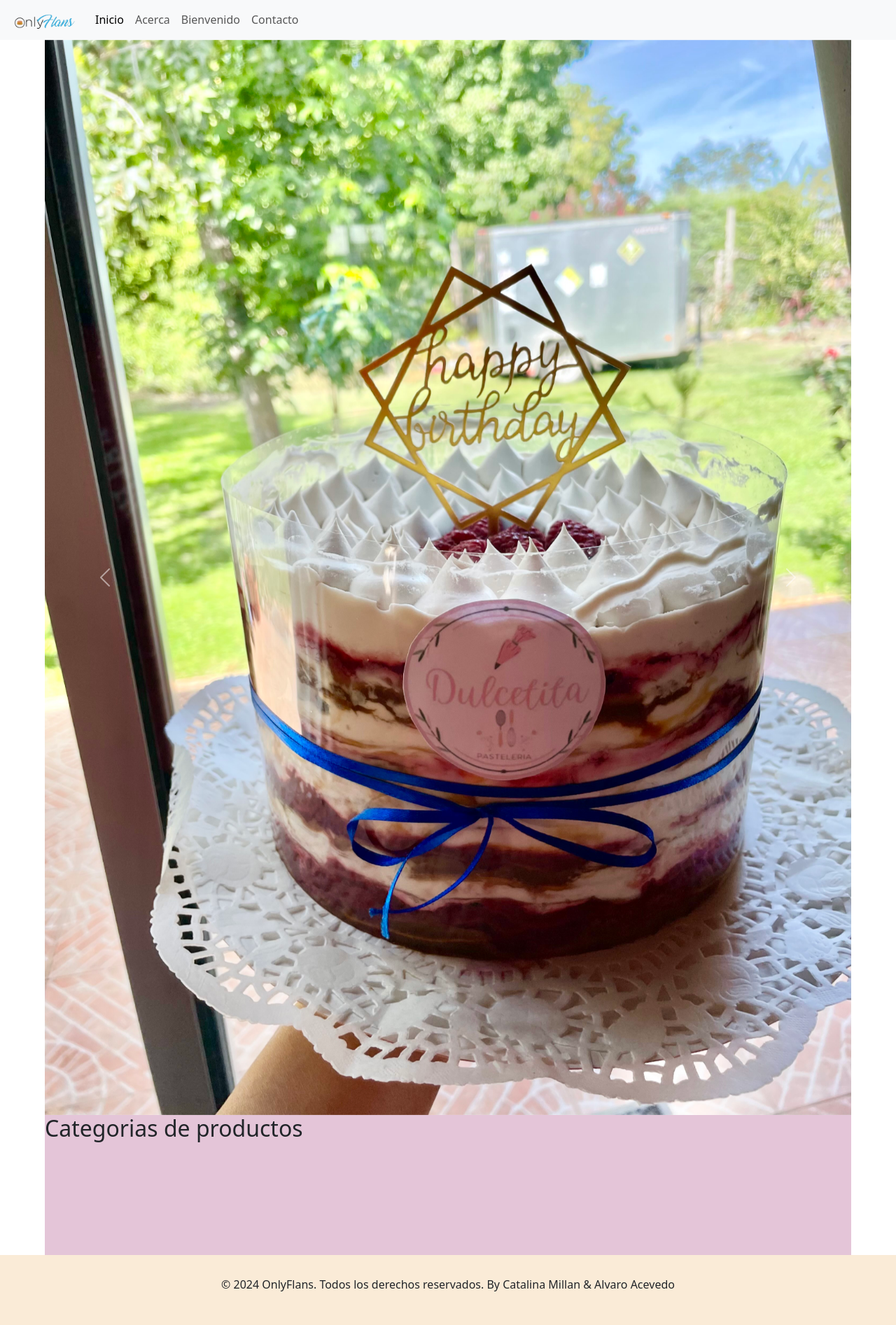
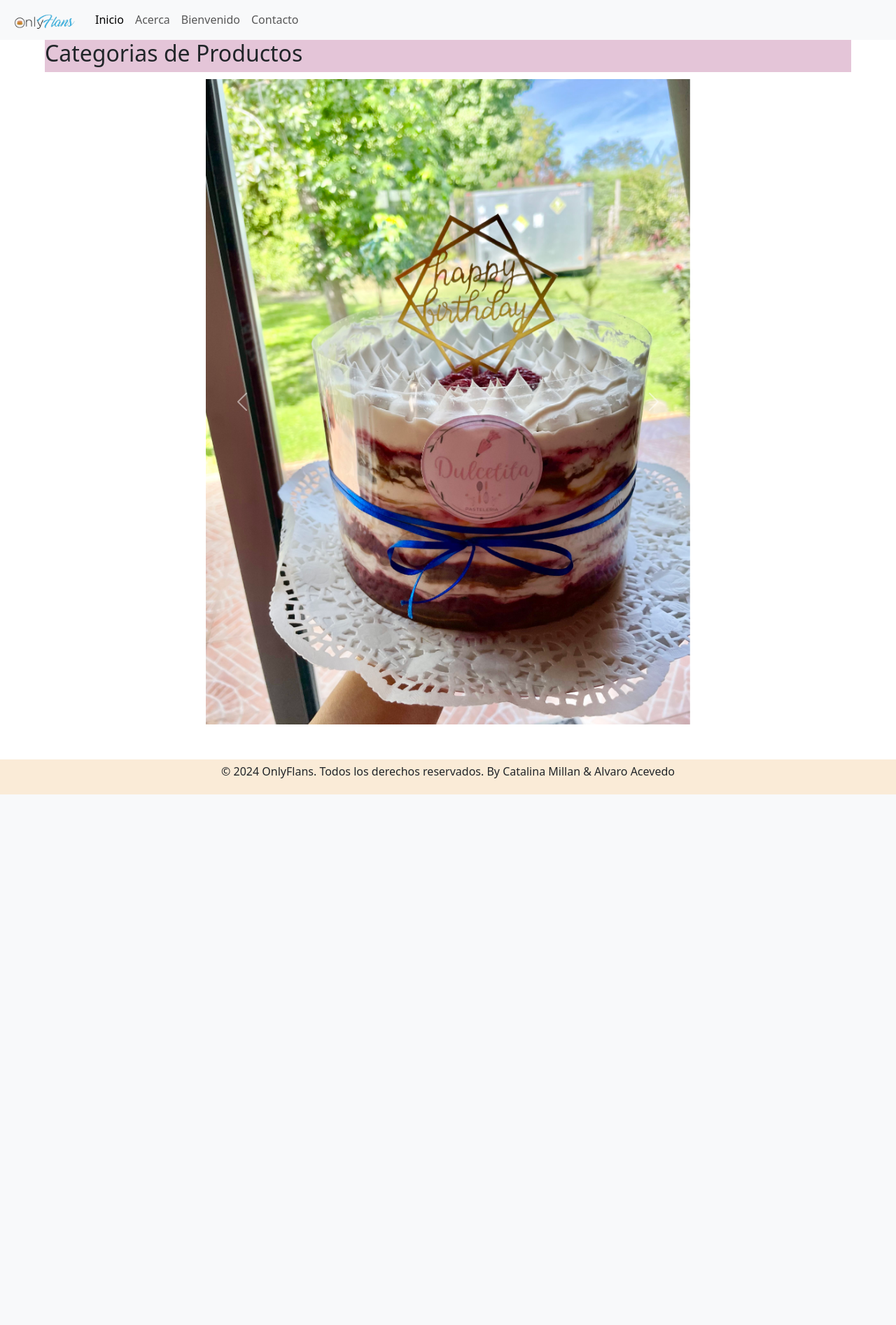
Before and after one commit to Pitillismo/Proyecto-OnlyFlans, a Django app: page / in a window 1280 px wide. Shown: the whole page at 70% size. After the commit the page ends 1135 px from the top, so only its background shows below. Run offline with Django 4.2, Linux system fonts and the light colour scheme; data that the repository does not hold is empty.

Commit message:
Requerimientos del Hito 3 y algunos arreglos estéticos

```diff
--- a/webPages/static/styles/main.css
+++ b/webPages/static/styles/main.css
@@ -4,6 +4,7 @@ body{
     position: relative;
     min-height: 100vh;
 }
+
 
 main{
     padding: 0 5%;
@@ -18,7 +19,7 @@ footer {
     position: absolute;
     width: 100%;
     bottom: 0;
-    height: 100px;
+    height: 50px;
     background-color: antiquewhite;
     display: flex;
     justify-content: center;
@@ -27,6 +28,17 @@ footer {
 
 .categorias{
     width: 100%;
-    height: 200px;
+    height: 80%;
     background-color: rgb(228, 197, 216);
+    display: flex;
 }
+
+#carouselExampleControls {
+    display: flex;
+    justify-content: center;
+    align-items: center;
+    width: 60%;
+    height: 60%;
+    margin: auto;
+    margin-top: 10px;
+}
--- a/webPages/templates/pages/index.html
+++ b/webPages/templates/pages/index.html
@@ -1,14 +1,17 @@
 {% extends "layouts/base.html" %}
 {% block content %}
 {% load static %}
+<section class='categorias'>
+  <h2>Categorias de Productos</h2>
+</section>
 <div class="row">
   {% for flan in flanes%}
-    <div class="card" style="width: 18rem;">
+    <div class="card" style="width: 18rem; text-align: center;">
       <img src="{{flan.image_url}}" class="card-img-top" alt="...">
       <div class="card-body">
         <h5 class="card-title">{{flan.name}}</h5>
         <p class="card-text">{{flan.description}}</p>
-        <a href="#" class="btn btn-primary">Go somewhere</a>
+        <a href="#" class="btn btn-secondary">Go somewhere</a>
       </div>
     </div>
   {% endfor %}
@@ -38,9 +41,6 @@
                 </button>
               </div>
         </header>
-        <section class='categorias'>
-            <h2>Categorias de productos</h2>
-        </section>
     </div>
 
 {% endblock content %}
```
Also changed, not shown: webPages/static/images/Requerimiento_1-Hito_3.png (added), webPages/static/images/Requerimiento_2-Hito3.png (added), 1 other file.
